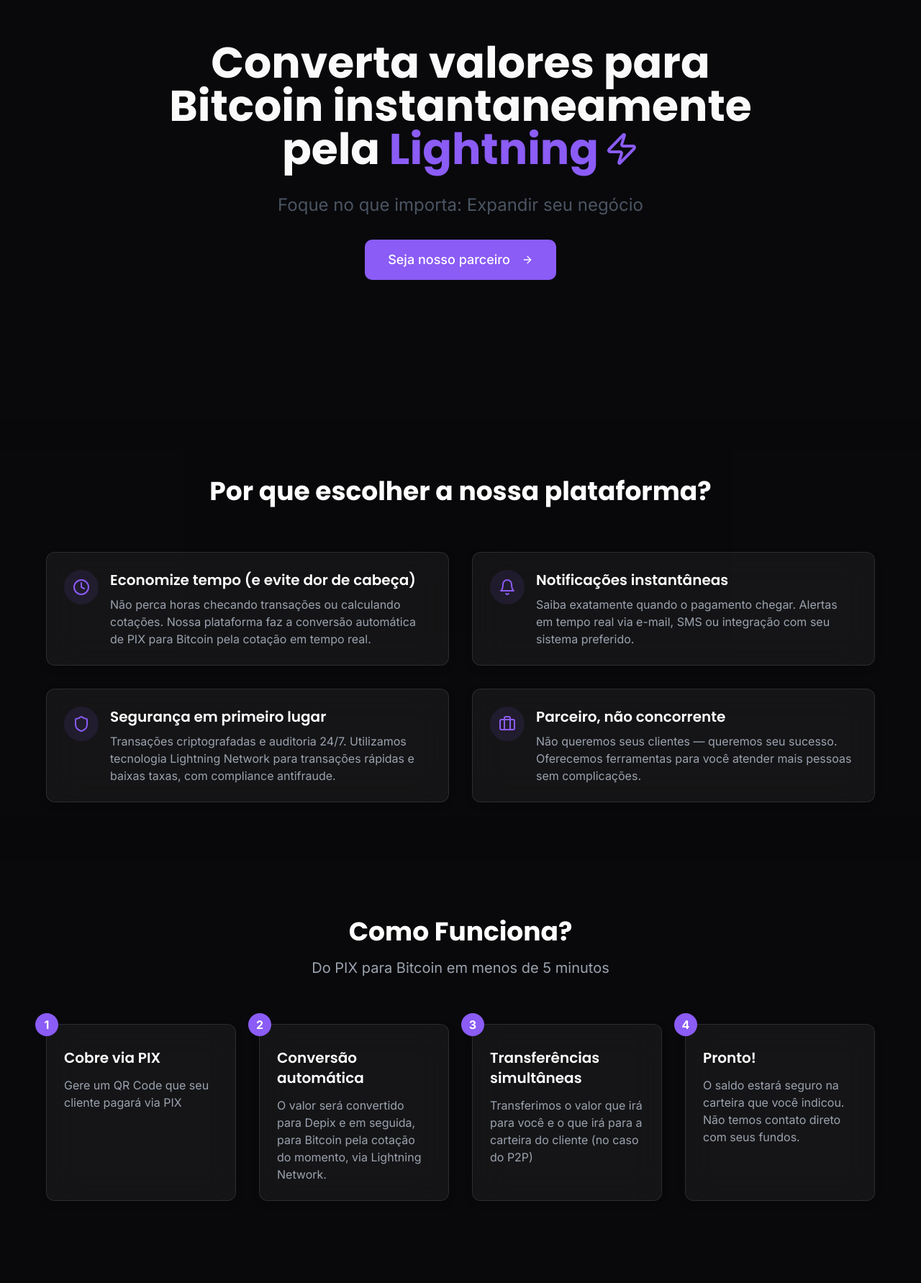
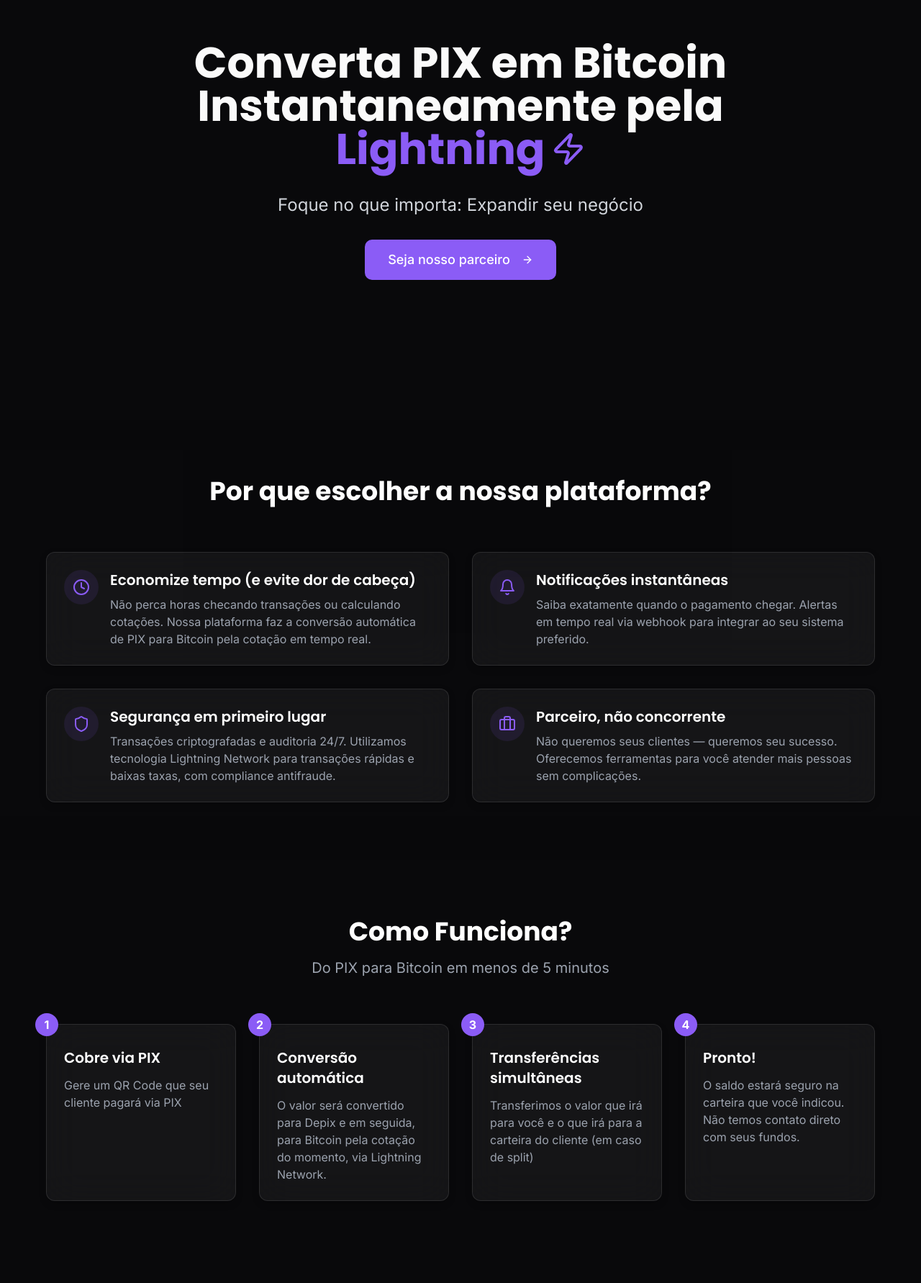
Before and after one commit to lehfirefox/instant-bitcoin-converter, a React (Vite) app: page / in a window 1280 px wide. Shown: the part 137-1920 px from the top of the page at 72% size. Built offline with nearby package versions, Linux system fonts and the light colour scheme.

Commit message:
Update landing page copy and styling
Updated several text strings throughout the landing page for clarity and accuracy.  Also adjusted the color of certain phrases to improve readability.

```diff
--- a/src/components/Benefits.tsx
+++ b/src/components/Benefits.tsx
@@ -11,7 +11,7 @@ const benefits = [
   {
     icon: Bell,
     title: "Notificações instantâneas",
-    description: "Saiba exatamente quando o pagamento chegar. Alertas em tempo real via e-mail, SMS ou integração com seu sistema preferido.",
+    description: "Saiba exatamente quando o pagamento chegar. Alertas em tempo real via webhook para integrar ao seu sistema preferido.",
   },
   {
     icon: Shield,
--- a/src/components/CTA.tsx
+++ b/src/components/CTA.tsx
@@ -13,8 +13,8 @@ export const CTA = ({ onClick }: CTAProps) => {
         <h2 className="text-3xl md:text-4xl font-bold">
           Está pronto para escalar seu negócio P2P?
         </h2>
-        <p className="text-xl text-gray-600">
-          Junte-se a centenas de parceiros que já automatizaram recebimentos em cripto com agilidade e segurança.
+        <p className="text-xl text-gray-300">
+          Junte-se a diversos parceiros que já automatizaram recebimentos em cripto com agilidade e segurança.
         </p>
         <Button
           size="lg"
--- a/src/components/FAQ.tsx
+++ b/src/components/FAQ.tsx
@@ -17,7 +17,7 @@ const faqs = [
   },
   {
     question: "Há custos para ser parceiro?",
-    answer: "Não. Apenas cobramos o percentual de 5% em cima do montante total do valor transacionado.",
+    answer: "Não. Apenas cobramos o valor de R$2,00 + 1.5% do montante total do valor transacionado.",
   },
   {
     question: "Funciona para outras criptomoedas além do Bitcoin?",
--- a/src/components/Hero.tsx
+++ b/src/components/Hero.tsx
@@ -11,13 +11,13 @@ export const Hero = ({ onCTAClick }: HeroProps) => {
     <section className="min-h-[90vh] flex flex-col items-center justify-center px-4 py-20">
       <div className="relative w-full max-w-4xl mx-auto text-center space-y-8">
         <h1 className="text-4xl md:text-6xl font-bold font-display leading-tight animate-fadeIn">
-          Converta valores para Bitcoin instantaneamente pela{" "}
+          Converta PIX em Bitcoin Instantaneamente pela{" "}
           <span className="text-[#8B5CF6] inline-flex items-center">
             Lightning
             <Zap className="w-8 h-8 md:w-12 md:h-12 ml-2" />
           </span>
         </h1>
-        <p className="text-xl md:text-2xl text-gray-600 max-w-2xl mx-auto animate-fadeIn" style={{ animationDelay: "0.2s" }}>
+        <p className="text-xl md:text-2xl text-gray-300 max-w-2xl mx-auto animate-fadeIn" style={{ animationDelay: "0.2s" }}>
           Foque no que importa: Expandir seu negócio
         </p>
         <div className="animate-fadeIn" style={{ animationDelay: "0.4s" }}>
--- a/src/components/HowItWorks.tsx
+++ b/src/components/HowItWorks.tsx
@@ -15,7 +15,7 @@ const steps = [
   {
     number: "3",
     title: "Transferências simultâneas",
-    description: "Transferimos o valor que irá para você e o que irá para a carteira do cliente (no caso do P2P)",
+    description: "Transferimos o valor que irá para você e o que irá para a carteira do cliente (em caso de split)",
   },
   {
     number: "4",
```
